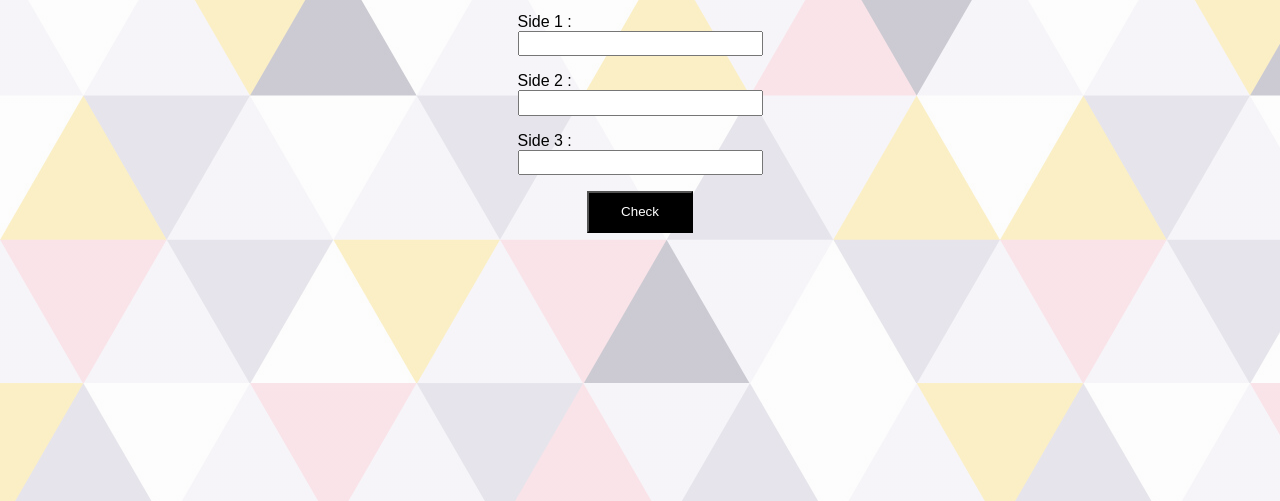
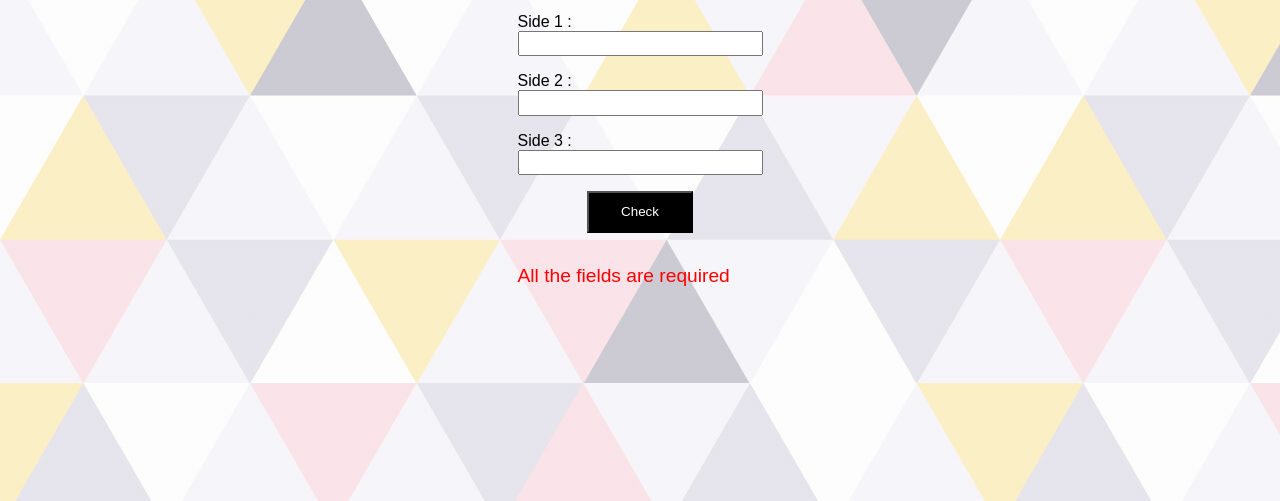
Before and after one commit to harshil114/fun-with-triangle, a plain HTML site: page html/isTriangle.html in a window 1280 px wide. Both pictures are taken after a click on the button "Check". Shown: the part 193-694 px from the top of the page. Drawn offline with Linux system fonts and the light colour scheme; a web font is replaced by a local one.

Commit message:
add isTriangle.js

```diff
--- a/html/isTriangle.html
+++ b/html/isTriangle.html
@@ -90,5 +90,7 @@
         </div>
     </footer>
 
+    <script src="/javascript/isTriangle.js"></script>
+
 </body>
 </html>
--- /dev/null
+++ b/javascript/isTriangle.js
@@ -0,0 +1,35 @@
+const inputs = document.querySelectorAll(".input");
+const button = document.querySelector(".button");
+const output = document.querySelector(".output");
+
+function calculateSum(inputs){
+    const a = Number(inputs[0].value);
+    const b = Number(inputs[1].value);
+    const c = Number(inputs[2].value);
+    const totalSum = a+b+c;
+    return totalSum;
+}
+
+function showMessage(msg,color = "black"){
+   output.innerText = msg;
+   output.style.color = color;
+}
+
+function isTriangle(){
+    const totalSum = calculateSum(inputs);
+    const side1 = Number(inputs[0].value);
+    const side2 = Number(inputs[1].value);
+    const side3 = Number(inputs[2].value);
+
+    if(side1 > 0 && side2 > 0 && side3 > 0){
+        if(totalSum === 180){
+            showMessage("Yes,it forms a Triangle");
+        }else{
+            showMessage("No ,it's not a Triangle.")
+        }
+    }else{
+        showMessage("All the fields are required","red")
+    }
+}
+
+button.addEventListener("click",isTriangle);
```
